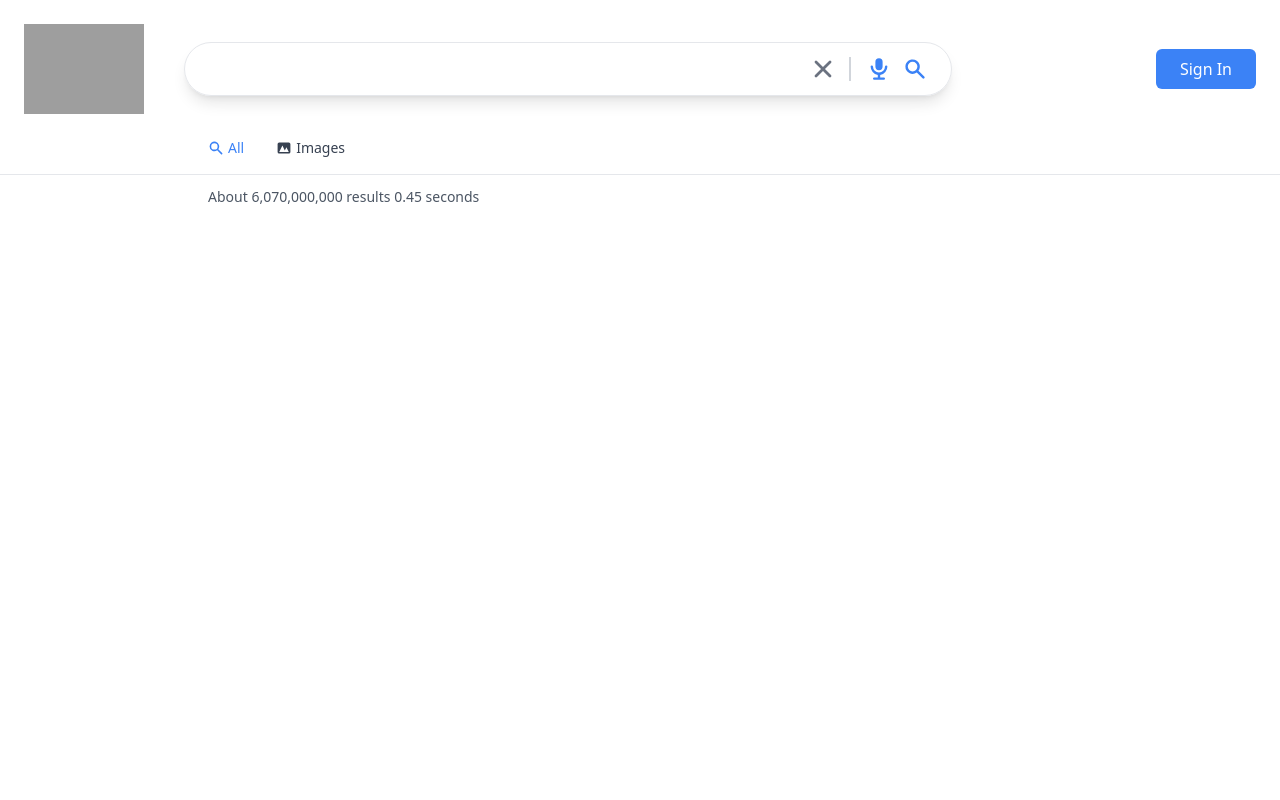
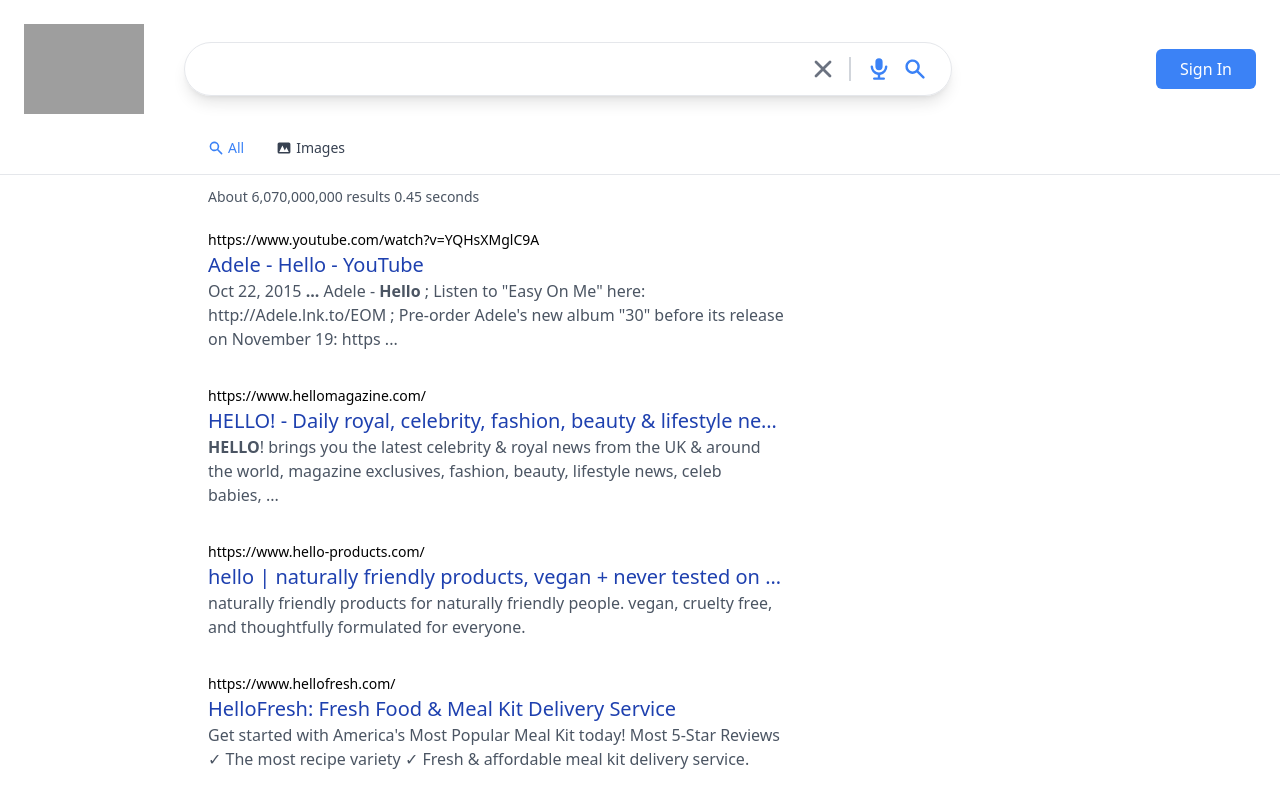
Before and after one commit to ahmedwagih96/Look-it-up, a Next.js app: page /search in a window 1280 px wide. Shown: the top 800 px of the page. Built offline with nearby package versions, Linux system fonts and the light colour scheme; no server answers; grey boxes are pictures that could not be loaded.

Commit message:
created the result items component

```diff
--- /dev/null
+++ b/components/SearchItem.js
@@ -0,0 +1,18 @@
+import Parser from "html-react-parser";
+
+function SearchItem({ item }) {
+  const { link, formattedUrl, title, htmlSnippet } = item;
+  return (
+    <div className="max-w-xl mb-8">
+      <div className="group">
+        <a className='text-sm truncate' href={link} target="_blank">{formattedUrl}</a>
+        <a className='group-hover:underline decoration-color-blue-800' href={link} target="_blank">
+          <h2 className="truncate text-xl font-medium text-blue-800">{title}</h2>
+        </a>
+      </div>
+      <p className="text-gray-600">{Parser(htmlSnippet)}</p>
+    </div>
+  );
+}
+
+export default SearchItem;
--- a/components/SearchResults.js
+++ b/components/SearchResults.js
@@ -1,15 +1,21 @@
+import SearchItem from "./SearchItem";
 
-function searchResults({ results }) {
-  const {
-    searchInformation: { formattedTotalResults, formattedSearchTime },
-  } = results;
+function SearchResults({ results }) {
+  const { searchInformation: { formattedTotalResults, formattedSearchTime }, items} = results;
+
+  const renderResults = ()=>{
+    return items.map((item) =>(
+        <SearchItem key={item.link} item = {item}/>
+    ))
+  }
   return (
     <div className="w-full mx-auto px-3 sm:pl-[5%] md:pl-[14%] lg:pl-52">
       <p className="text-gray-600 text-sm mb-5 mt-3">
         About {formattedTotalResults} results {formattedSearchTime} seconds
       </p>
+      {renderResults()}
     </div>
   );
 }
 
-export default searchResults;
+export default SearchResults;
--- a/package.json
+++ b/package.json
@@ -10,6 +10,7 @@
   },
   "dependencies": {
     "@heroicons/react": "v1",
+    "html-react-parser": "^3.0.4",
     "next": "13.0.3",
     "next-auth": "^4.16.4",
     "react": "18.2.0",
```
Also changed, not shown: 1 other file (tests, documents, lock files or other folders).
